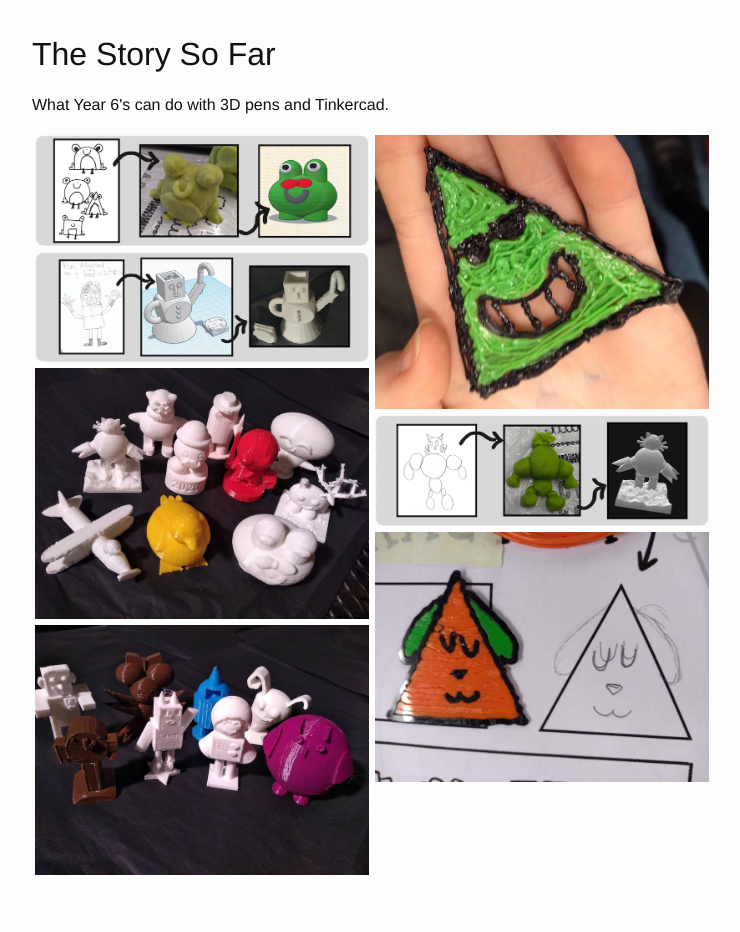
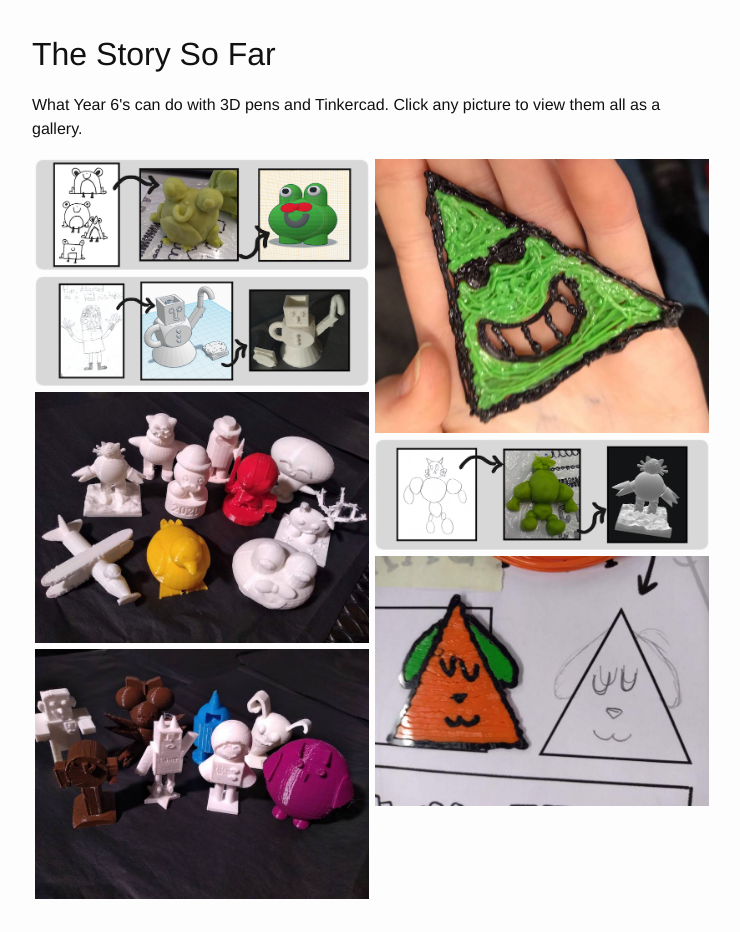
Before and after one commit to saramoohead/engineering-your-story, a Jekyll site: the page story_so_far/story-so-far.html, which Jekyll copies as it is, in a window 1280 px wide. Shown: the whole page, without its empty margins (268-1008 px from the left). Built offline with Jekyll 4.4.1, drawn with Linux system fonts in a browser that asks for light colours; comment, search, counter and statistics services are not loaded; before the commit the page ends 908 px from its top, so only the background shows below that.

```diff
--- a/story_so_far/story-so-far.html
+++ b/story_so_far/story-so-far.html
@@ -34,7 +34,7 @@
       <div class="wrapper">
         <h1 class="gallery-title">The Story So Far</h1>
 
-        <p>What Year 6's can do with 3D pens and Tinkercad.</p>
+        <p>What Year 6's can do with 3D pens and Tinkercad. Click any picture to view them all as a gallery.</p>
 
         <div id="image-gallery-1" class="image-gallery">
           <div id="gallery-sizer-1" class="gallery-sizer"></div>
```
Also changed, not shown: README.md (+4 -0 lines), photography/ghent-light-festival.md (+2 -0 lines).
